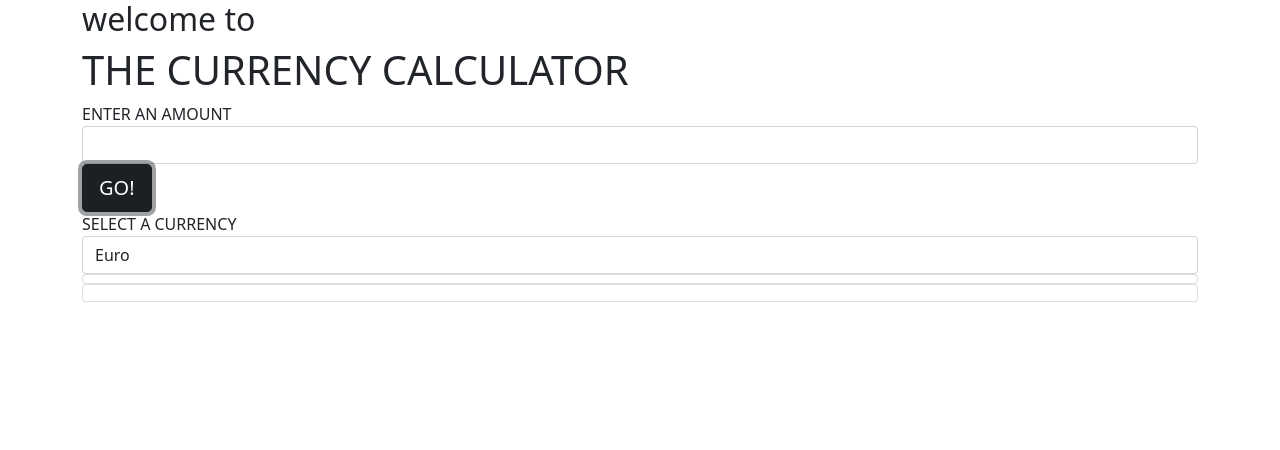
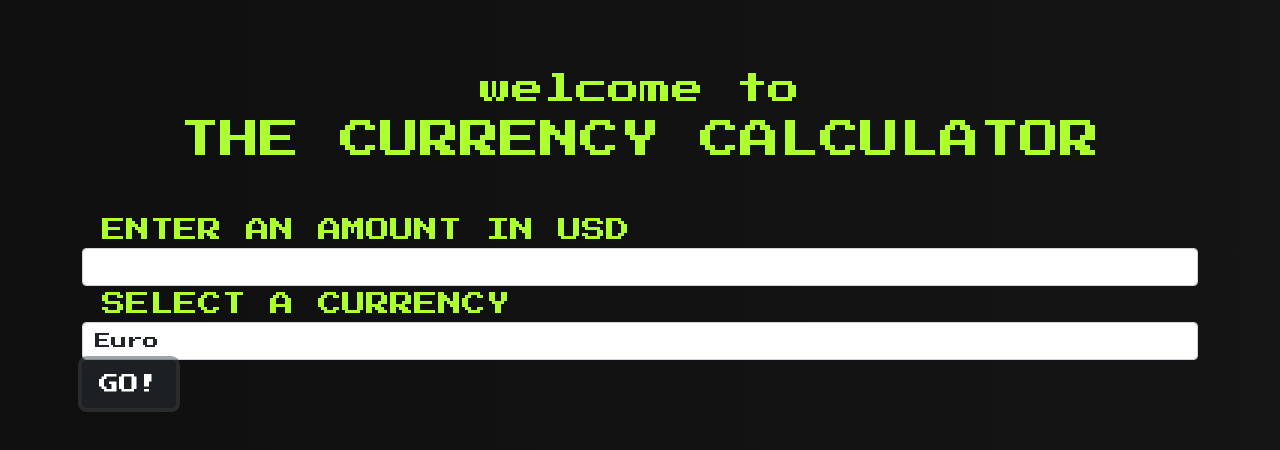
Before and after one commit to RileyShimp/currency-exchanger, a website built with webpack: page src/index.html in a window 1280 px wide. Both pictures are taken after typing "5" into the empty fields and a click on the button "GO!". Built offline with nearby package versions, Linux system fonts and the light colour scheme; no server answers.

Commit message:
Add custom styling

```diff
--- a/src/css/styles.css
+++ b/src/css/styles.css
@@ -0,0 +1,41 @@
+@import url('https://fonts.googleapis.com/css2?family=Press+Start+2P&display=swap');
+
+body {
+  background: linear-gradient(0.25turn, rgb(2, 2, 2), rgb(31, 31, 31), rgb(46, 46, 46));
+  color: greenyellow;
+  font-family: 'Press Start 2P';
+  background-size: 1000% 1000%;
+  animation: changeColor 1s alternate infinite;
+}
+
+@keyframes changeColor {
+  0% {background-position: 0%}
+  25% {background-position: 25%}
+  50% {background-position: 50%}
+  75% {background-position: 75%}
+  100% {background-position: 100%}
+}
+
+header {
+  text-align: center;
+  padding-top: 70px;
+  padding-bottom: 40px;
+}
+
+label {
+  font-size: x-large;
+  padding-left: 20px;
+}
+
+.card {
+  margin : 20px;
+  background-color: rgba(72, 72, 72, 0.68);
+}
+
+#resultCard {
+  display: none;
+}
+
+#errorCard {
+  display: none;
+}
--- a/src/index.html
+++ b/src/index.html
@@ -11,9 +11,8 @@
     </header>
     <form id="currencyForm" class="formbox">
       <div>
-        <label for="amount">ENTER AN AMOUNT</label>
+        <label for="amount">ENTER AN AMOUNT IN USD</label>
         <input type="number" step="0.01" id="input" class="form-control" min="0.01" onkeydown="return event.keyCode !== 69" required>
-        <button id="inputButton" type="submit" class="btn btn-dark btn-lg btn-block">GO!</button>
       </div>
       <div class="form-group">
         <label for="currency">SELECT A CURRENCY</label>
@@ -25,11 +24,12 @@
           <option value="CAD">Canadian Dollar</option>
           <option value="CHF">Swiss Franc</option>
         </select>
+        <button id="inputButton" type="submit" class="btn btn-dark btn-lg btn-block">GO!</button>
     </form>
-    <div class="card">
+    <div id="resultCard" class="card">
       <h2 id="results"></h2>
     </div>
-    <div class="card">
+    <div id="errorCard" class="card">
       <h2 id="errors"></h2>
       <h2 id="apiErrors"></h2>
     </div>
--- a/src/index.js
+++ b/src/index.js
@@ -7,6 +7,8 @@ import Exchange from './js/exchange.js';
 let clearInput = () => {
   $('#input').val("");
   $('#results').text("");
+  $('#errors').text("");
+  $('#apiErrors').text("");
 };
 
 $(document).ready(function() {
@@ -20,11 +22,13 @@ $(document).ready(function() {
       const body = JSON.parse(response);
       const conversion = body.conversion_result;
       $("#results").html(conversion);
+      $("#resultCard").show();
     },function(response) {
       const body = JSON.parse(response);
       const error = body["error-type"];
       $("#errors").html(`Input Error: ${error}`);
       $("#apiErrors").html(`${response}`);
+      $("#resultCard").show();
     });
   });
 });
--- a/src/js/exchange.js
+++ b/src/js/exchange.js
@@ -4,7 +4,6 @@ export default class Exchange {
       let request = new XMLHttpRequest();
       const url = `https://v6.exchangerate-api.com/v6/${process.env.API_KEY}/pair/USD/${currency}/${input}`;
       request.onload = function() {
-        console.log(this.status);
         if (this.status === 200) {
           resolve(request.response);
         } else {
```
